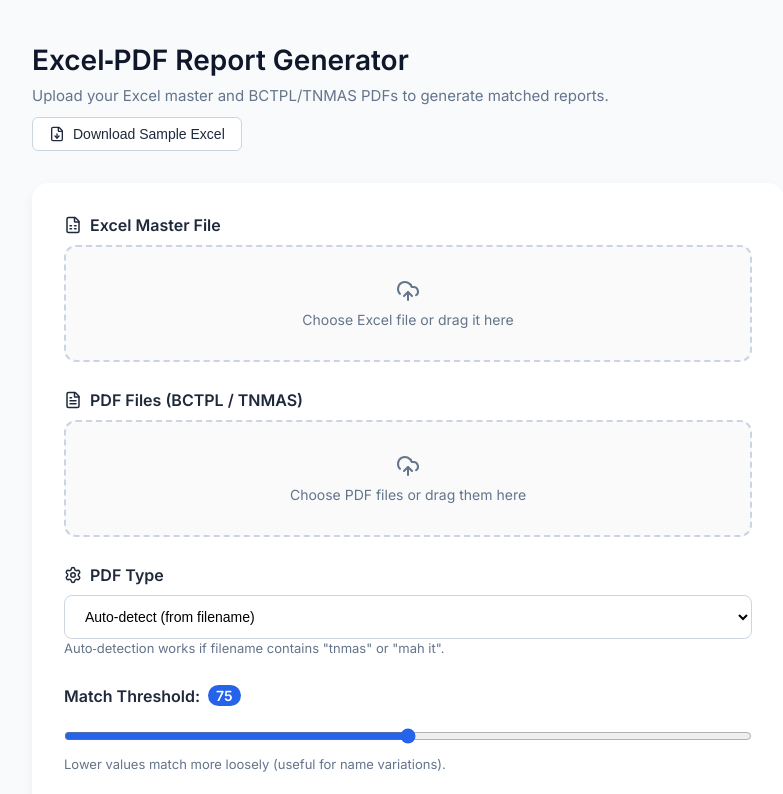
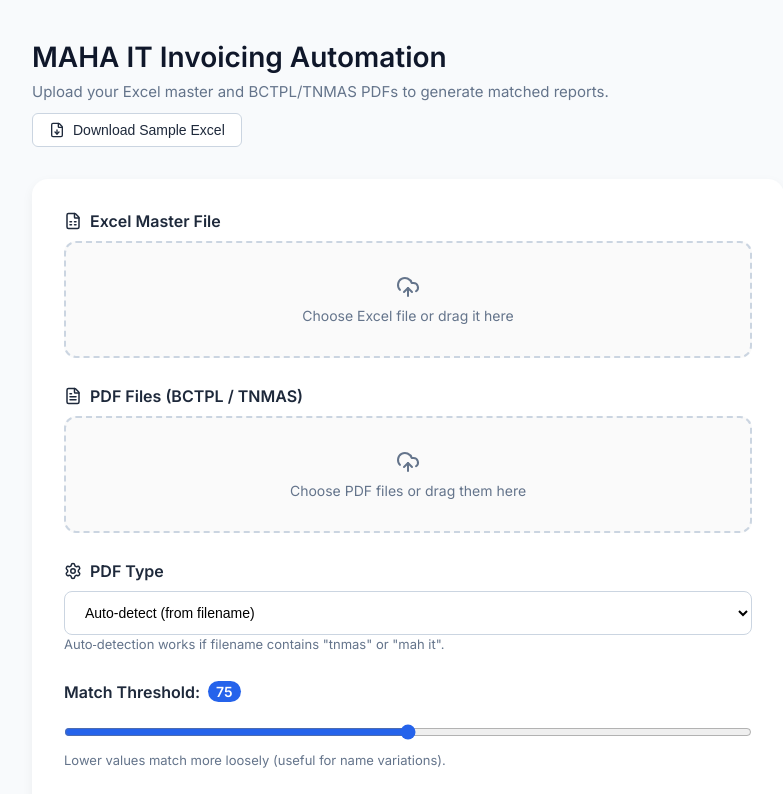
Before and after one commit to udit4/aigenix-frontend, a React (Vite) app: page /report-generator in a window 1280 px wide. Shown: the top 794 px of the page, without its empty margins (232-1015 px from the left). Built offline with nearby package versions, Linux system fonts and the light colour scheme.

Commit message:
fixed the dummy file downloading and header of the web app

```diff
--- a/src/pages/ReportGenerator.jsx
+++ b/src/pages/ReportGenerator.jsx
@@ -66,8 +66,8 @@ function ReportGenerator() {
 
   const downloadSampleExcel = () => {
     const link = document.createElement('a');
-    link.href = '/sample_excel_final.xlsx';
-    link.download = 'sample_excel_final.xlsx';
+    link.href = '/sample_excel.xlsx';
+    link.download = 'sample_excel.xlsx';
     document.body.appendChild(link);
     link.click();
     document.body.removeChild(link);
@@ -117,7 +117,7 @@ function ReportGenerator() {
     <div className="rg-layout">
       <main className="rg-main">
         <div className="rg-page-header">
-          <h1>Excel‑PDF Report Generator</h1>
+          <h1>MAHA IT Invoicing Automation</h1>
           <p>Upload your Excel master and BCTPL/TNMAS PDFs to generate matched reports.</p>
           <button
             type="button"
```
